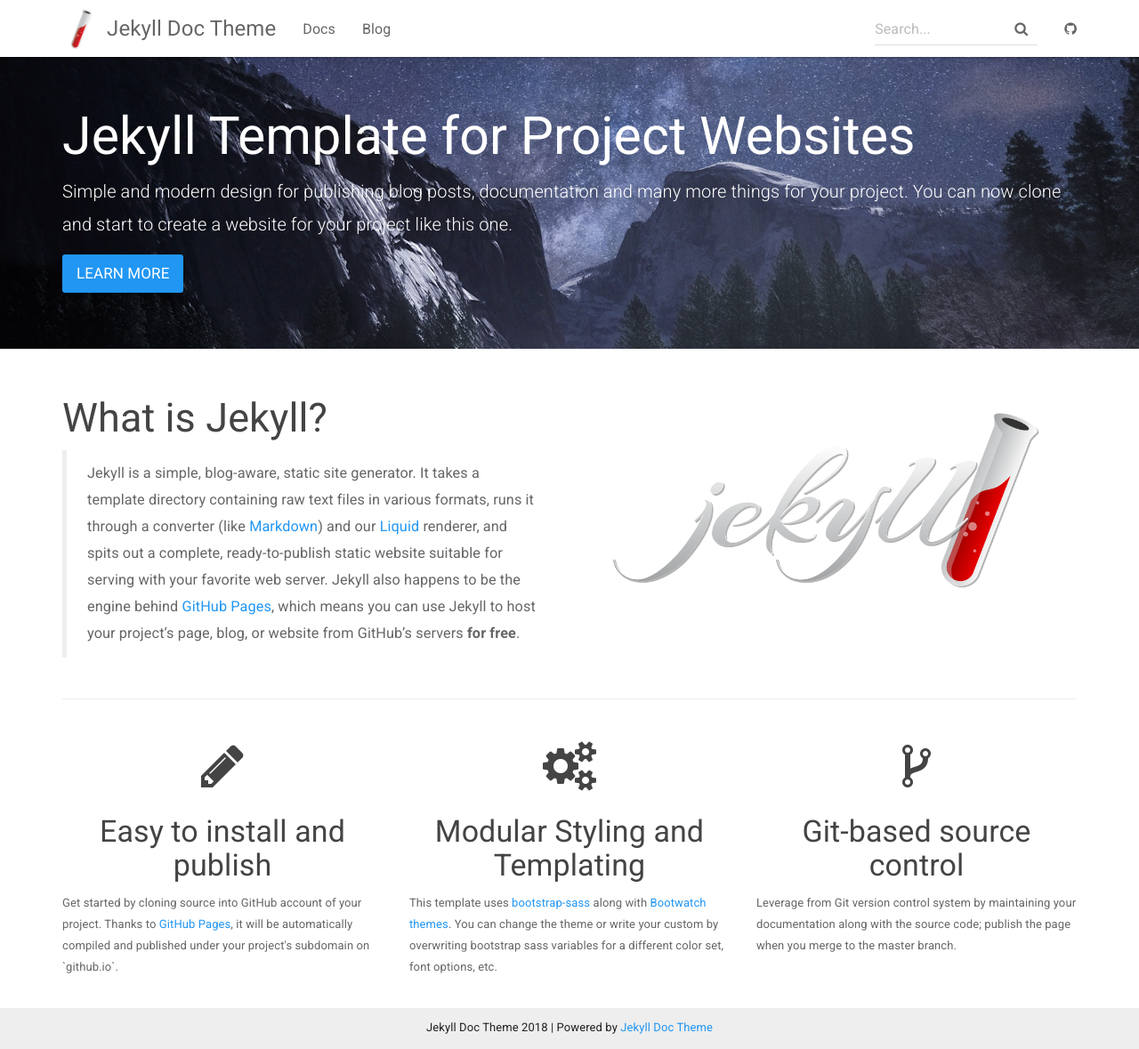
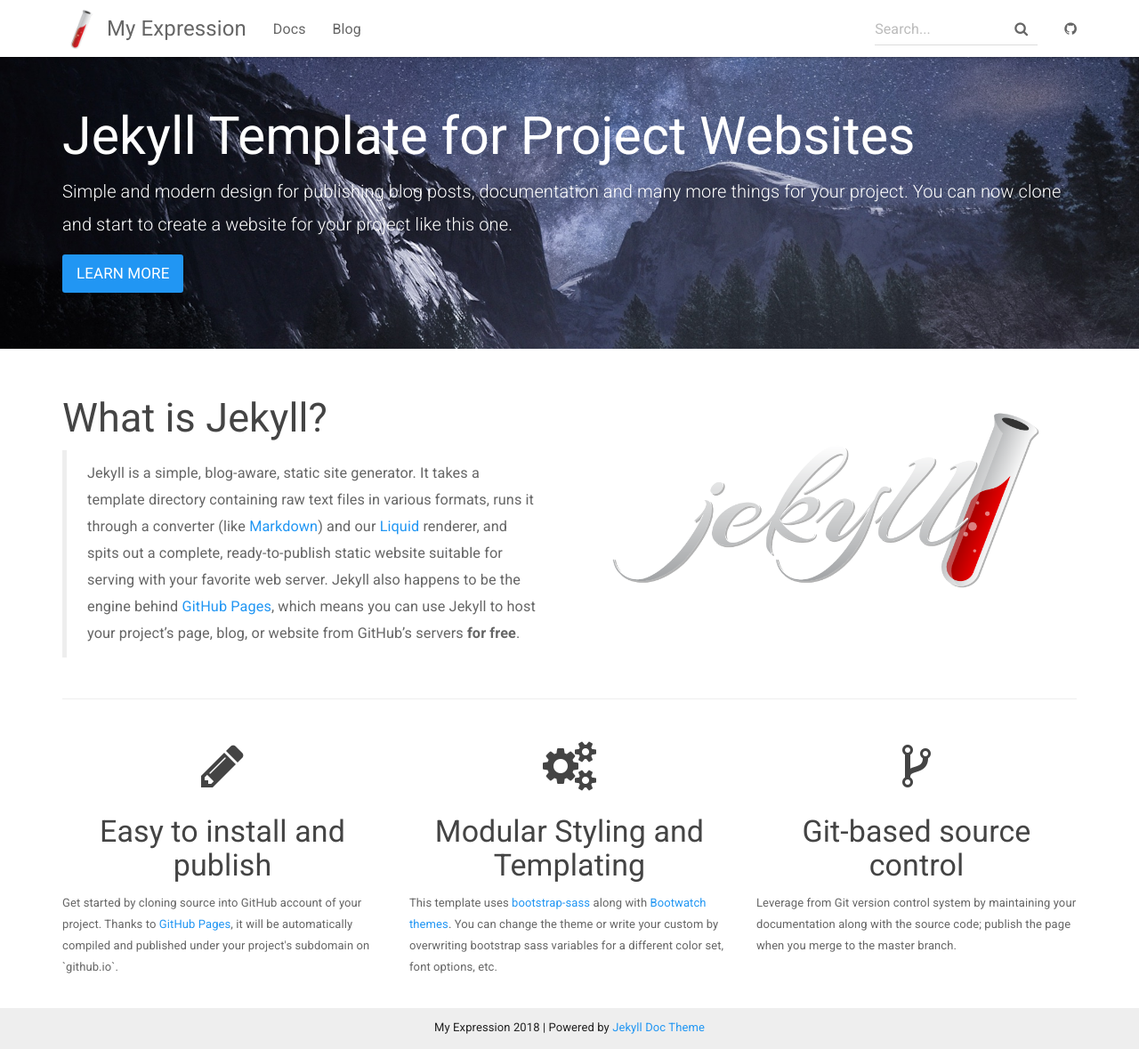
Before and after one commit to sluo6/sluo6.github.io, a Jekyll site: the page built from index.html, in a window 1280 px wide and 1179 px high. Shown: the whole window at 89% size. Built offline with Jekyll 4.4.1, drawn with Linux system fonts in a browser that asks for light colours; nearby versions of some CDN libraries.

Commit message:
modified config

```diff
--- a/_config.yml
+++ b/_config.yml
@@ -1,14 +1,13 @@
 # Site settings
-title: Jekyll Doc Theme
-email: your-email@domain.com
+title: My Expression
+email: shangwenluo6 AT gmail DOT com
 description: >
-  Jekyll Template for Project Websites
-  providing documentation and blog post pages.
+  I do science, I code, and I blog.
 
-baseurl: "/jekyll-doc-theme" # the subpath of your site, e.g. /blog/
-url: https://aksakalli.github.io/jekyll-doc-theme # the base hostname & protocol for your site
-git_address: https://github.com/aksakalli/jekyll-doc-theme
-git_edit_address: https://github.com/aksakalli/jekyll-doc-theme/blob/gh-pages
+baseurl: "" # the subpath of your site, e.g. /blog/
+url: https://sluo6.github.io/ # the base hostname & protocol for your site
+git_address: https://github.com/sluo6
+git_edit_address: https://github.com/sluo6/sluo6.github.io
 
 # theme options from https://bootswatch.com/
 # comment out this to use default Bootstrap
@@ -28,7 +27,6 @@ exclude:
   - Gemfile.lock
   - .idea/
   - .gitignore
-  - README.md
 timezone: Europe/Berlin
 defaults:
 - scope:
```
Also changed, not shown: README.md, 1 other file.
